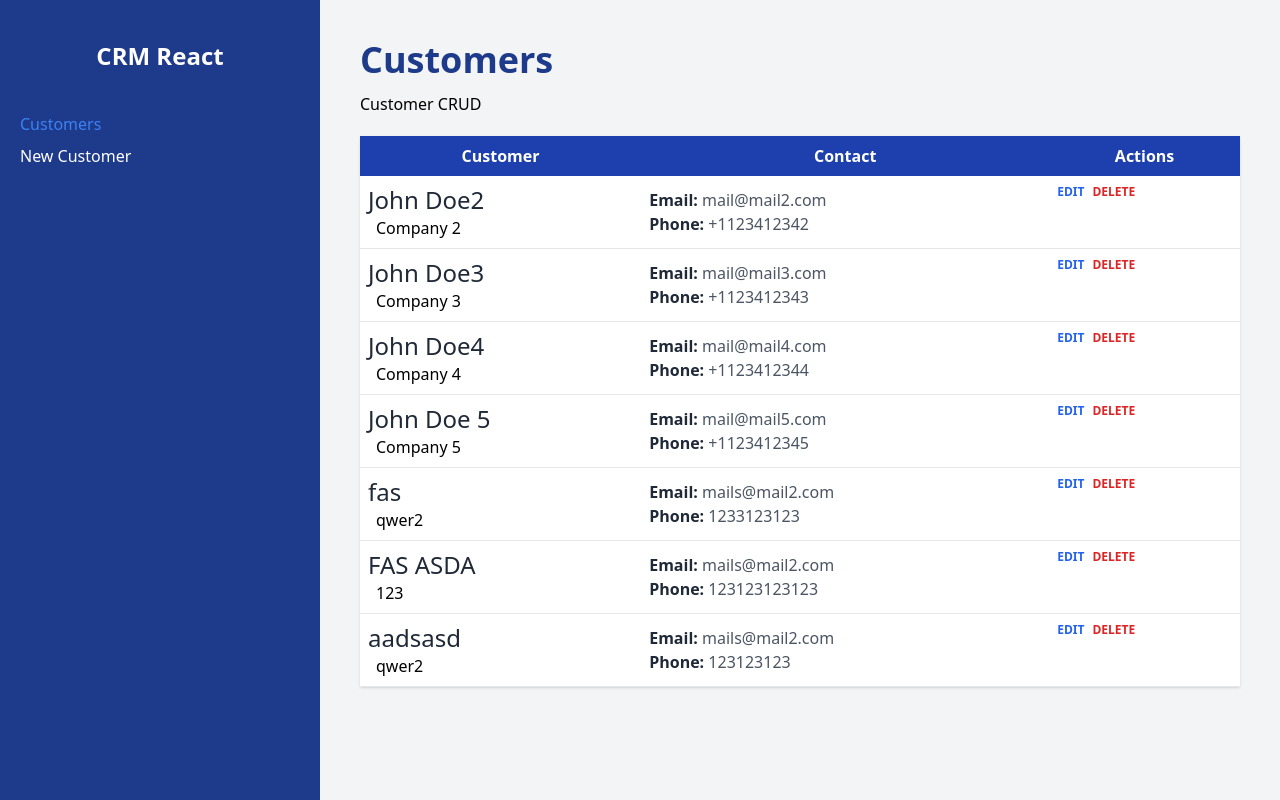
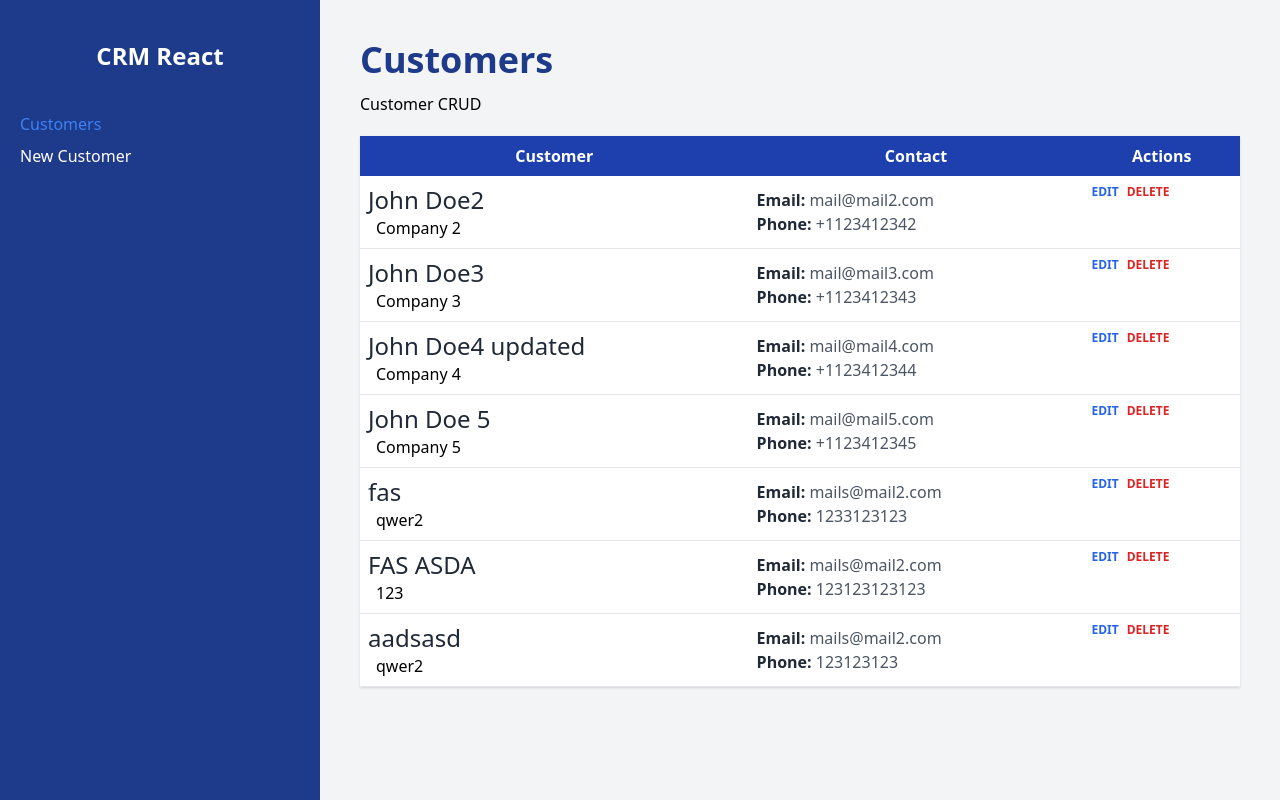
Before and after one commit to fribas84/react-router-crm, a React (Vite) app: page / in a window 1280 px wide. Built offline with nearby package versions, Linux system fonts and the light colour scheme; data requests are answered from the project's data file.

Commit message:
edit customer - put api

```diff
--- a/db.json
+++ b/db.json
@@ -15,7 +15,7 @@
       "id": 2
     },
     {
-      "name": "John Doe4",
+      "name": "John Doe4 updated",
       "company": "Company 4",
       "email": "mail@mail4.com",
       "phone": "+1123412344",
--- a/src/api/customers.js
+++ b/src/api/customers.js
@@ -28,3 +28,19 @@ export const getCustomer = async (id) => {
 
    return(result);
 }
+
+export const updateCustomer = async (id,data)=>{
+   try{
+      const response = await fetch(`${import.meta.env.VITE_API_URL}/${id}`,{
+         method:'PUT',
+         body:JSON.stringify(data),
+         headers:{
+            'Content-Type': 'application/json'
+         }
+      })
+      await response.json();
+   }
+   catch(error) {
+      console.log(error)
+   }
+}
--- a/src/main.jsx
+++ b/src/main.jsx
@@ -6,7 +6,7 @@ import Layout from './components/Layout';
 import { NewCustomer,action as actionNewCustomer } from './pages/NewCustomer';
 import { Index, loader as customersLoader, loader } from './pages/Index';
 import { ErrorPage } from './components/ErrorPage';
-import { EditCusomer, loader as customerLoader} from './pages/EditCusomer';
+import { EditCusomer, loader as customerLoader, action as actionEditCustomer} from './pages/EditCusomer';
 
 const router = createBrowserRouter([
   {
@@ -29,7 +29,8 @@ const router = createBrowserRouter([
         path: '/customers/:customerId/edit',
         element: <EditCusomer />,
         loader: customerLoader,
-        errorElement: <ErrorPage />
+        errorElement: <ErrorPage />,
+        action: actionEditCustomer
       }
     ]
   },
--- a/src/pages/EditCusomer.jsx
+++ b/src/pages/EditCusomer.jsx
@@ -1,7 +1,7 @@
-import { useNavigate, Form, useLoaderData} from 'react-router-dom';
+import { useNavigate, Form, useLoaderData, useActionData, redirect} from 'react-router-dom';
 import CustomerForm from '../components/CustomerForm';
 import Error from '../components/Error';
-import { getCustomer } from "../api/customers";
+import { getCustomer,updateCustomer } from "../api/customers";
 
 export const loader = async ({params})=>{
     const customer = await getCustomer(params.customerId);
@@ -14,10 +14,32 @@ export const loader = async ({params})=>{
 
     return customer;
 }
+
+export const action = async ({request, params}) => {
+    const formData = await request.formData();
+    const data = Object.fromEntries(formData);
+    const errors = [];
+    let regex = new RegExp("([!#-'*+/-9=?A-Z^-~-]+(\.[!#-'*+/-9=?A-Z^-~-]+)*|\"\(\[\]!#-[^-~ \t]|(\\[\t -~]))+\")@([!#-'*+/-9=?A-Z^-~-]+(\.[!#-'*+/-9=?A-Z^-~-]+)*|\[[\t -Z^-~]*])");
+    const email = formData.get('email');
+    if(Object.values(data).includes('')){
+        errors.push('All fields are mandatory!');
+    }
+    if(!regex.test(email)){
+        errors.push('Invalid email!');
+    }
+
+    if(errors.length){
+        return errors;
+    }
+
+    await updateCustomer(params.customerId,data);
+    return redirect('/');
+}
 export const EditCusomer = () => {
     const navigate = useNavigate();
     const customer = useLoaderData();
-    const errors = [];
+    const errors = useActionData();
+
   return (
     <>
 
@@ -37,14 +59,14 @@ export const EditCusomer = () => {
 
                 >
 
-                    {/* {errors?.length && errors.map( (error,i)=><Error key={i}>{error}</Error>)} */}
+                    {errors?.length && errors.map( (error,i)=><Error key={i}>{error}</Error>)}
                     <CustomerForm
                         customer={customer}
                     />
                     <input
                         type='submit'
                         className='mt-5 w-full bg-blue-800 p-3  font-bold text-white text-lg'
-                        value='Save Customer'
+                        value='Save Changes'
                     />
                 </Form>
 
```
